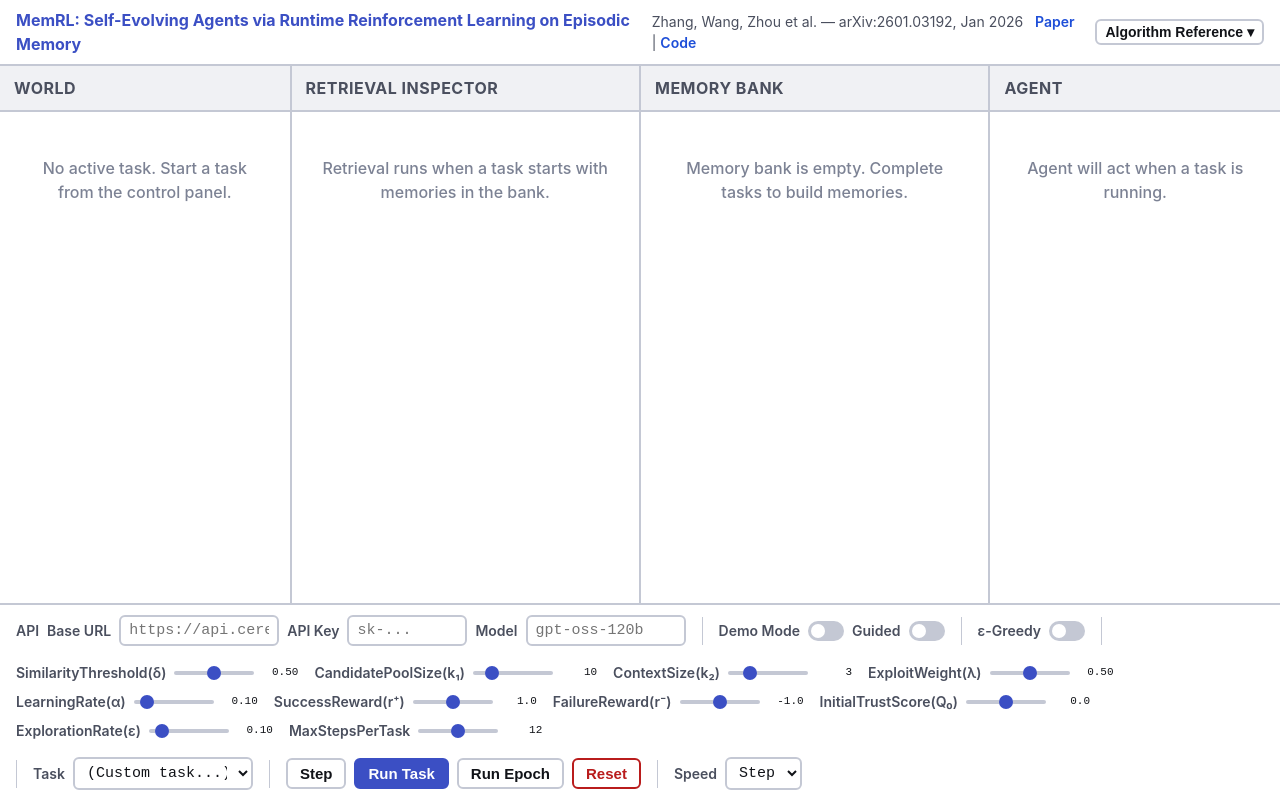
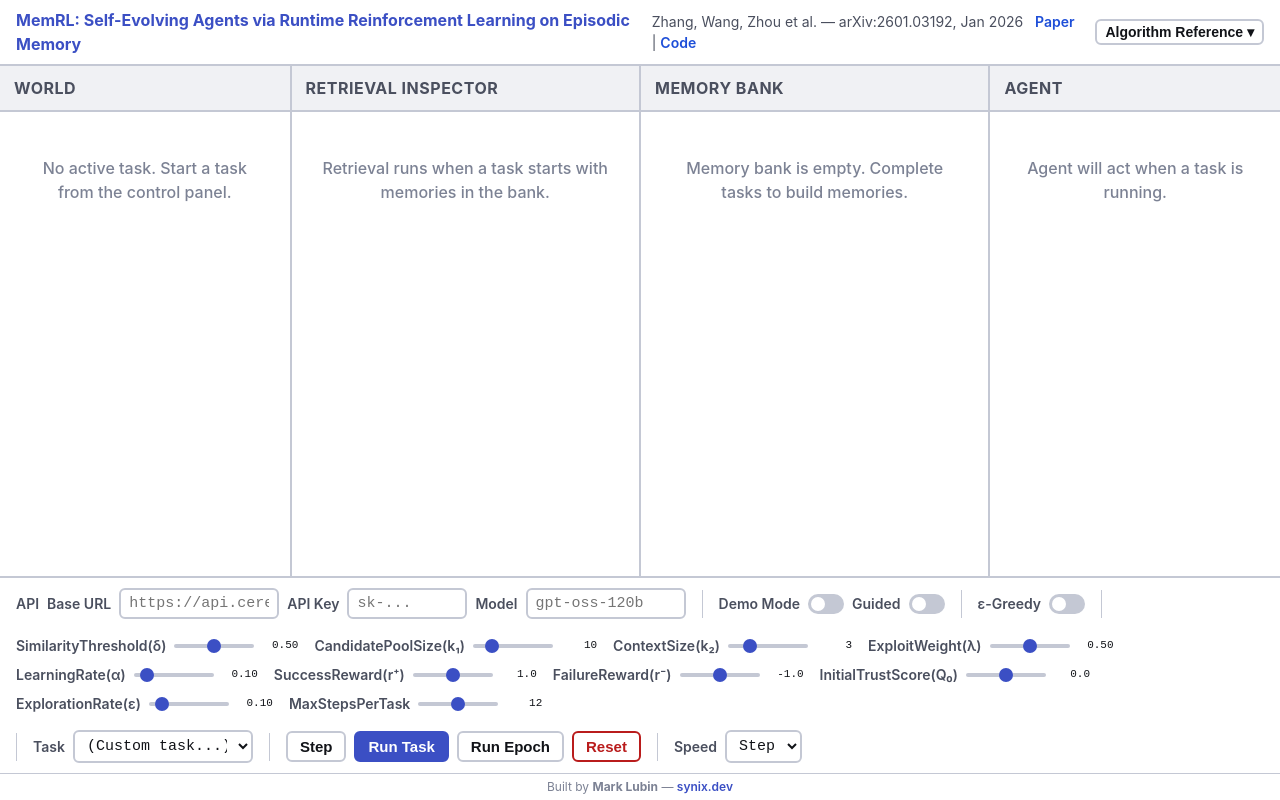
Before and after one commit to marklubin/memrl-demo-site, a website built with Vite: page index.html in a window 1280 px wide. Built offline with nearby package versions, Linux system fonts and the light colour scheme.

Commit message:
Add site credit footer with link to synix.dev

```diff
--- a/index.html
+++ b/index.html
@@ -16,6 +16,7 @@
       <section id="agent-panel" class="panel"></section>
     </main>
     <footer id="control-panel"></footer>
+    <div id="site-credit">Built by <strong>Mark Lubin</strong> &mdash; <a href="https://synix.dev">synix.dev</a></div>
   </div>
   <script type="module" src="/src/main.ts"></script>
 </body>
--- a/public/styles.css
+++ b/public/styles.css
@@ -45,9 +45,28 @@ html, body {
 
 #app {
   display: grid;
-  grid-template-rows: auto 1fr auto;
+  grid-template-rows: auto 1fr auto auto;
   height: 100vh;
   min-width: 1200px;
+}
+
+#site-credit {
+  text-align: center;
+  padding: 4px 0;
+  font-size: 12px;
+  color: var(--text-muted);
+  background: var(--bg-panel);
+  border-top: 1px solid var(--border);
+}
+
+#site-credit a {
+  color: var(--accent);
+  text-decoration: none;
+  font-weight: 600;
+}
+
+#site-credit a:hover {
+  text-decoration: underline;
 }
 
 /* Paper Reference Header */
```
